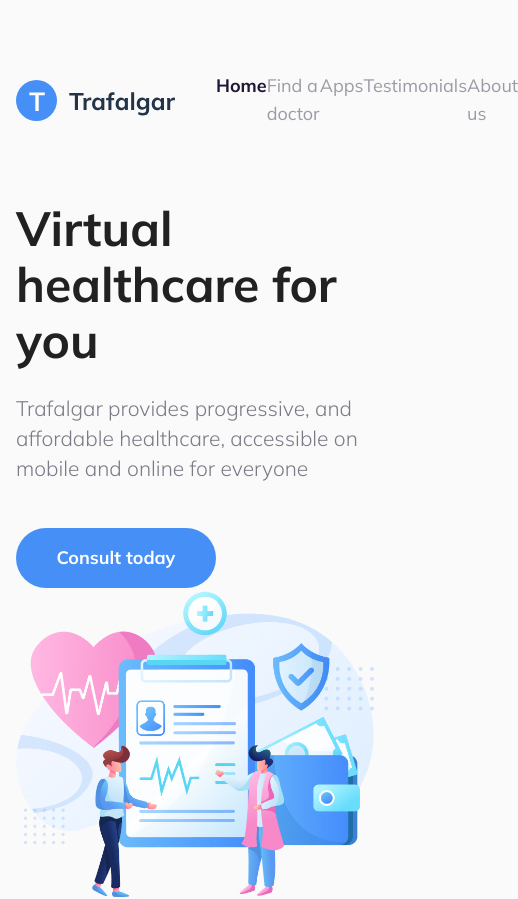
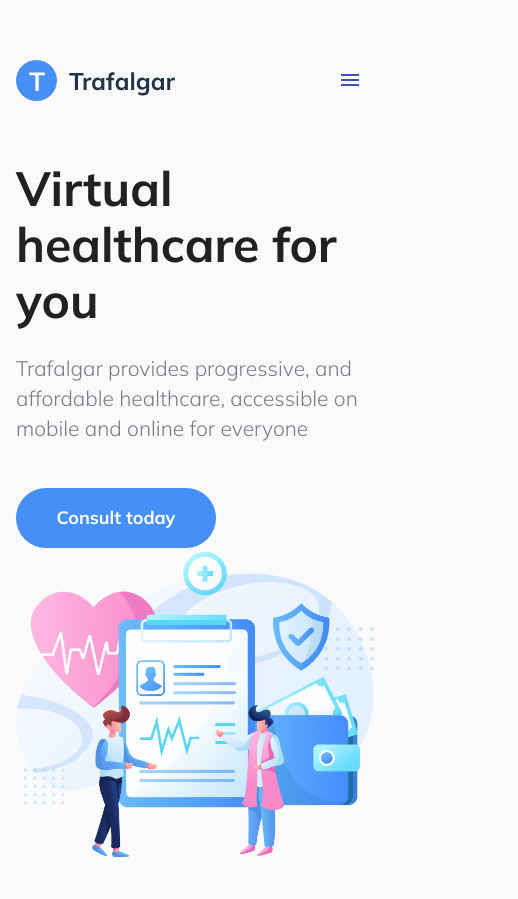
Before and after one commit to maturc/trafalgar, a React (Create React App) app: page / in a window 390 px wide. Shown: the top 899 px of the page, 518 px wide, since content can reach past the window. Built offline with nearby package versions, Linux system fonts and the light colour scheme.

Commit message:
responsive design for navbar and burger menu

```diff
--- a/src/components/Navbar/Navbar.css
+++ b/src/components/Navbar/Navbar.css
@@ -52,4 +52,47 @@
   color: #1F1534 !important;
   font-weight: 700 !important;
 }
+
+@media only screen and (max-width: 700px) {
+  .navbar__links {
+    display: none;
+  }
+}
+
+.navbar__burger {
+  display: none;
+  z-index: 21;
+}
+
+@media only screen and (max-width: 700px) {
+  .navbar__burger {
+    display: block;
+  }
+}
+
+.navbar__burger--open {
+  position: fixed;
+  z-index: 20;
+  top: 0;
+  left: 0;
+  bottom: 0;
+  right: 0;
+  display: -webkit-box;
+  display: -ms-flexbox;
+  display: flex;
+  -webkit-box-pack: center;
+      -ms-flex-pack: center;
+          justify-content: center;
+  -webkit-box-align: center;
+      -ms-flex-align: center;
+          align-items: center;
+  -webkit-box-orient: vertical;
+  -webkit-box-direction: normal;
+      -ms-flex-direction: column;
+          flex-direction: column;
+  background-color: white;
+  padding: 0;
+  margin: 0;
+  width: 100vw;
+}
 /*# sourceMappingURL=Navbar.css.map */
--- a/src/components/Navbar/Navbar.sass
+++ b/src/components/Navbar/Navbar.sass
@@ -27,3 +27,29 @@
 .navbar__link--active
   color: #1F1534 !important
   font-weight: 700 !important
+
+//responsive burger design bellow ↓↓↓
+.navbar
+  &__links
+    @media only screen and (max-width: 700px)
+      display: none
+  &__burger
+    display: none
+    z-index: 21
+    @media only screen and (max-width: 700px)
+      display: block
+.navbar__burger--open
+  position: fixed
+  z-index: 20
+  top: 0
+  left: 0
+  bottom: 0
+  right: 0
+  display: flex;
+  justify-content: center
+  align-items: center
+  flex-direction: column
+  background-color: white
+  padding: 0
+  margin: 0
+  width: 100vw
--- a/src/components/Navbar/Navbar.tsx
+++ b/src/components/Navbar/Navbar.tsx
@@ -1,18 +1,33 @@
-import React from 'react';
+import React, { useState } from 'react';
 import './Navbar.css';
 import logo from '../../assets/logo.svg';
+import MenuIcon from '@material-ui/icons/Menu';
+import { IconButton } from '@material-ui/core';
 
 export function Navbar() {
+  const [isOpen, setIsOpen] = useState<boolean>(false);
+
+  function handleClick() {
+    setIsOpen(!isOpen);
+  }
   return (
+    <>
       <nav className="navbar">
         <a href="/" className="navbar__logo" style={{backgroundImage: `url(${logo})`}}><span>Trafalgar</span></a>
-      <ul className="navbar__links">
+        <ul className={`navbar__links ${isOpen ? "navbar__burger--open" : ""}`}>
           <li><a href="/" className="navbar__link--active">Home         </a></li>
           <li><a href="/">Find a doctor</a></li>
           <li><a href="/">Apps         </a></li>
           <li><a href="/">Testimonials </a></li>
           <li><a href="/">About us     </a></li>
         </ul>
+        <nav className="navbar__burger">
+          <IconButton color="primary" aria-label="Open navigation menu" component="button" onClick={handleClick}>
+            <MenuIcon />
+          </IconButton>
         </nav>
+      </nav>
+
+    </>
   );
 }
```
Also changed, not shown: 1 other file (tests, documents, lock files or other folders). Lines whose indentation alone changed are shown as unchanged.
